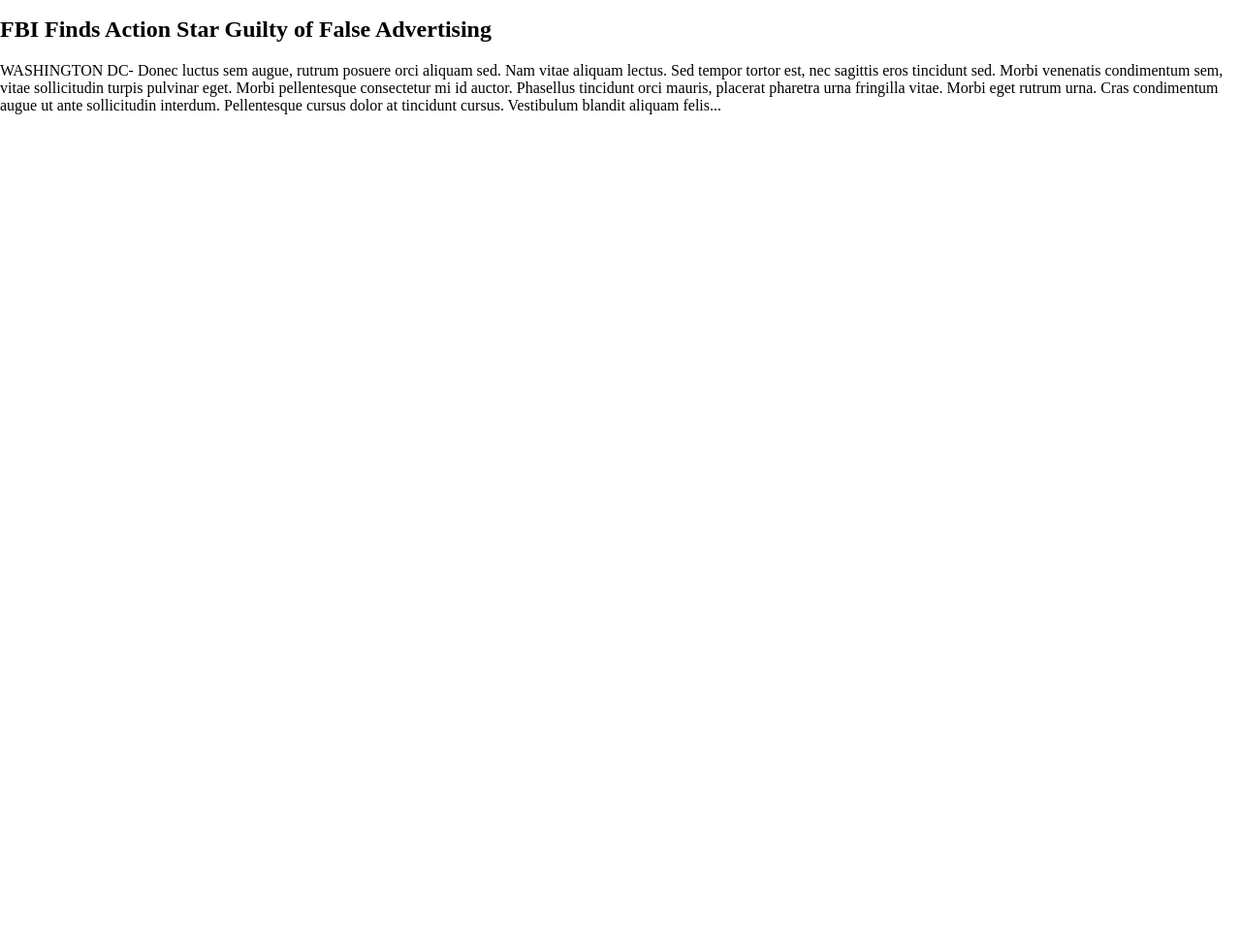
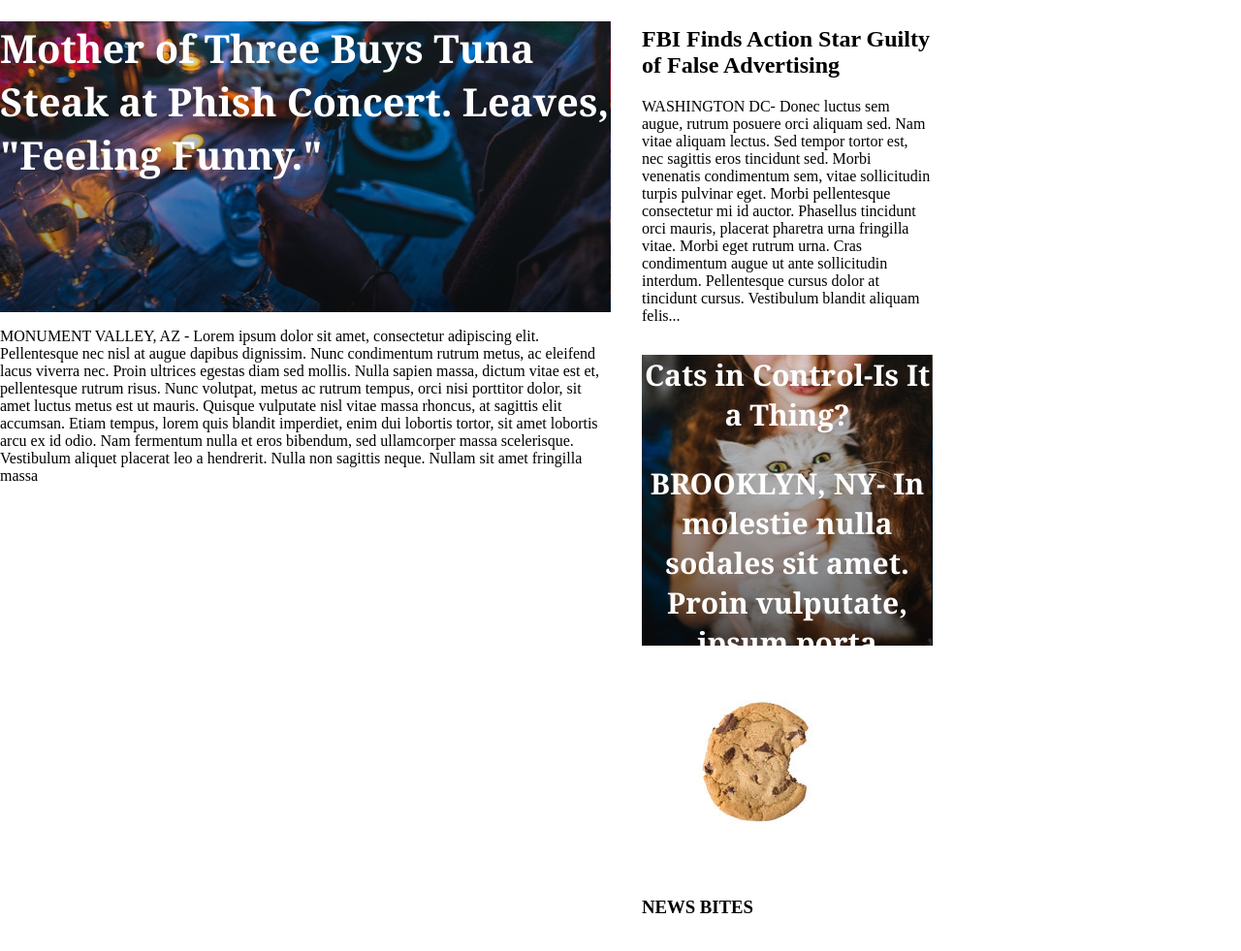
Before and after one commit to ymw932/mytimes, a plain HTML site: page index.html in a window 1280 px wide. Shown: the part 109-1090 px from the top of the page at 97% size. Before the commit the page ends 800 px from the top, so only its background shows below. Drawn offline with Linux system fonts and the light colour scheme.

Commit message:
added columns

```diff
--- a/index.html
+++ b/index.html
@@ -21,20 +21,31 @@
   <div class="content">
     <div class="column large">
       <div class="lead-story">
-        <span>Mother of Three Buys Tuna Steak at Phish Concert. Leaves, "Feeling Funny."</span>
+        <div class="image-content">
+          <span>Mother of Three Buys Tuna Steak at Phish Concert. Leaves, "Feeling Funny."</span>
+        </div>
         <p class="narrative">MONUMENT VALLEY, AZ - Lorem ipsum dolor sit amet, consectetur adipiscing elit. Pellentesque nec nisl at augue dapibus dignissim. Nunc condimentum rutrum metus, ac eleifend lacus viverra nec. Proin ultrices egestas diam sed mollis. Nulla sapien massa, dictum vitae est et, pellentesque rutrum risus. Nunc volutpat, metus ac rutrum tempus, orci nisi porttitor dolor, sit amet luctus metus est ut mauris. Quisque vulputate nisl vitae massa rhoncus, at sagittis elit accumsan. Etiam tempus, lorem quis blandit imperdiet, enim dui lobortis tortor, sit amet lobortis arcu ex id odio. Nam fermentum nulla et eros bibendum, sed ullamcorper massa scelerisque. Vestibulum aliquet placerat leo a hendrerit. Nulla non sagittis neque. Nullam sit amet fringilla massa</p>
       </div>
     </div>
-    <div class="column-medium">
+    <div class="column medium">
       <div class="story">
         <div class="text-content">
           <h2>FBI Finds Action Star Guilty of False Advertising</h2>
           <p class="narrative">WASHINGTON DC- Donec luctus sem augue, rutrum posuere orci aliquam sed. Nam vitae aliquam lectus. Sed tempor tortor est, nec sagittis eros tincidunt sed. Morbi venenatis condimentum sem, vitae sollicitudin turpis pulvinar eget. Morbi pellentesque consectetur mi id auctor. Phasellus tincidunt orci mauris, placerat pharetra urna fringilla vitae. Morbi eget rutrum urna. Cras condimentum augue ut ante sollicitudin interdum. Pellentesque cursus dolor at tincidunt cursus. Vestibulum blandit aliquam felis...</p>
+        </div>
+      </div>
+      <div class="story">
+        <div class="cat-ceo image-content">
+          <span>Cats in Control-Is It a Thing?</span>
+          <p class="narrative">BROOKLYN, NY- In molestie nulla sodales sit amet. Proin vulputate, ipsum porta aliquam commodo, nunc nibh tincidunt lorem, vel consectetur neque mi vel neque. Mauris ultricies, nulla scelerisque sollicitudin lobortis, dui est sodales sapien, a vestibulum velit diam eget felis. Vivamus dignissim lacinia dolor, quis commodo tellus pellentesque in.</p>
+        </div>
+      </div>
+      <div class="column small">
+        <img src="resources/images/img-news-bite.png" alt="Picture of chocolate chip cookie">
+        <div class="news-bites">
+          <h3>NEWS BITES</h3>
 
         </div>
-
-
-      </div>
 
 
 
--- a/resources/css/style.css
+++ b/resources/css/style.css
@@ -41,3 +41,50 @@ header nav span {
   display: inline-block;
   padding: 20px 10px;
 }
+
+.content {
+  display: flex;
+  width: 1232;
+  margin: 0 auto 78px auto;
+  padding-top: 116px;
+}
+
+.column.large {
+  display: flex;
+  width: 630px;
+  flex-direction: column;
+  margin-right: 32px;
+}
+
+.column.medium {
+  display: flex;
+  width: 300px;
+  flex-direction: column;
+  margin-right: 32px;
+}
+
+.column.small {
+  display: flex;
+  width: 240px;
+  flex-direction: column;
+}
+
+.image-content {
+  background-image: url(../images/img-story-main.png);
+  height: 300px;
+  margin-top: 15px;
+  font-family: Georgia;
+  font-weight: bold;
+  font-size: 30px;
+  color: white;
+  text-align: center;
+}
+
+.lead-story .image-content {
+  font-size: 40px;
+  text-align: left;
+}
+
+.cat-ceo.image-content {
+  background-image: url(../images/img-story-1.png);
+}
```
